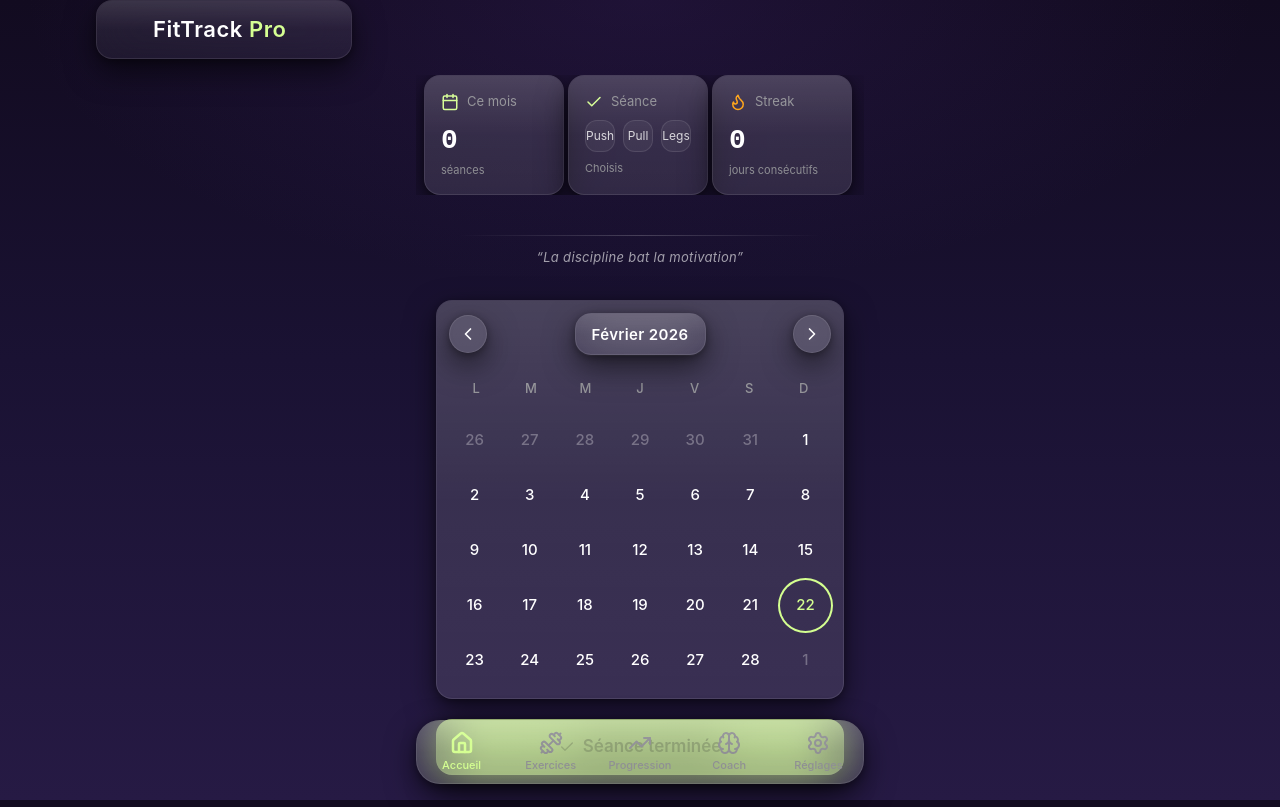
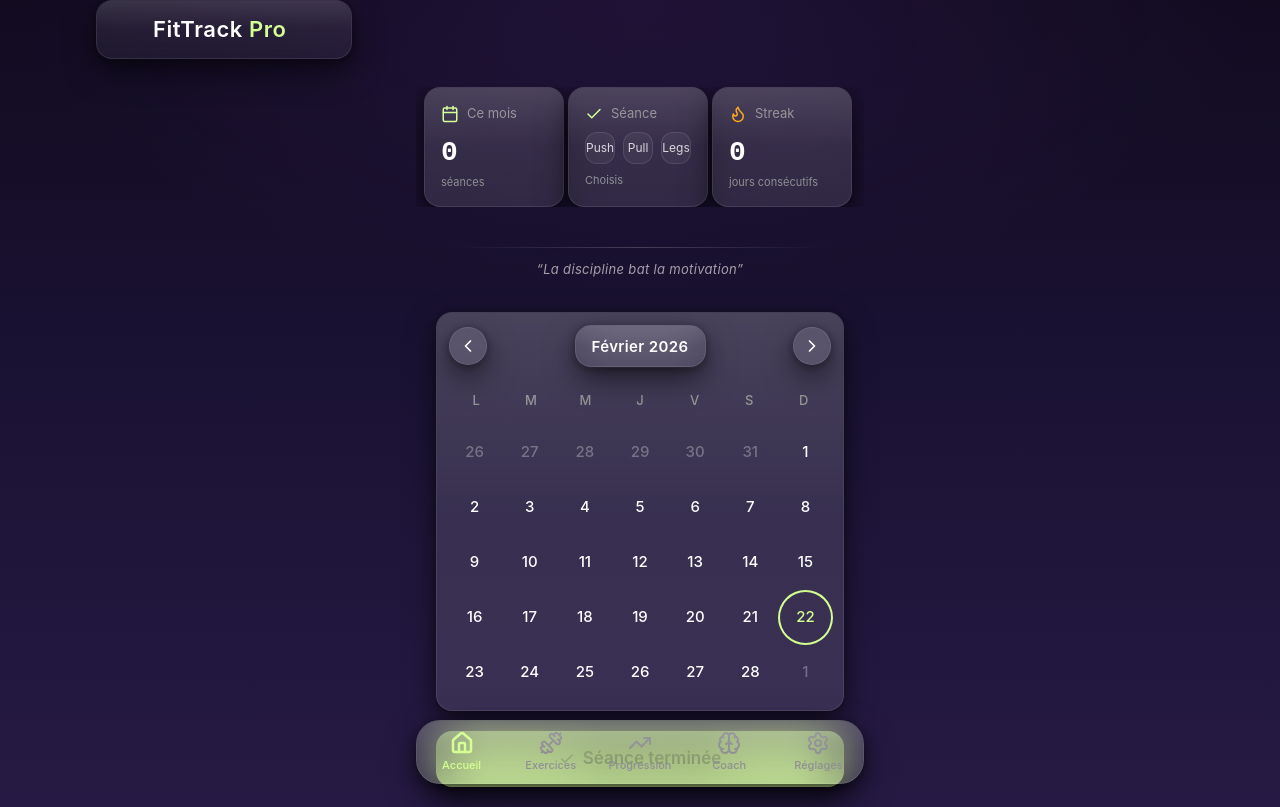
Before and after one commit to alexy14150/Fittrack-pro, a React (Vite) app in the folder app/: page / in a window 1280 px wide. Built offline with nearby package versions, Linux system fonts and the light colour scheme; no server answers.

Commit message:
fix dynamic island spacing

```diff
--- a/app/src/sections/HomePage.tsx
+++ b/app/src/sections/HomePage.tsx
@@ -125,7 +125,10 @@ export function HomePage({ sessions, onAddSession }: HomePageProps) {
   const isToday = (date: Date) => isSameDay(date, today);
 
   return (
-    <div className="page-enter pb-24">
+    <div
+  className="page-enter pb-24"
+  style={{ paddingTop: "calc(env(safe-area-inset-top) + 12px)" }}
+>
 
 
       {/* Stats Cards */}
```
